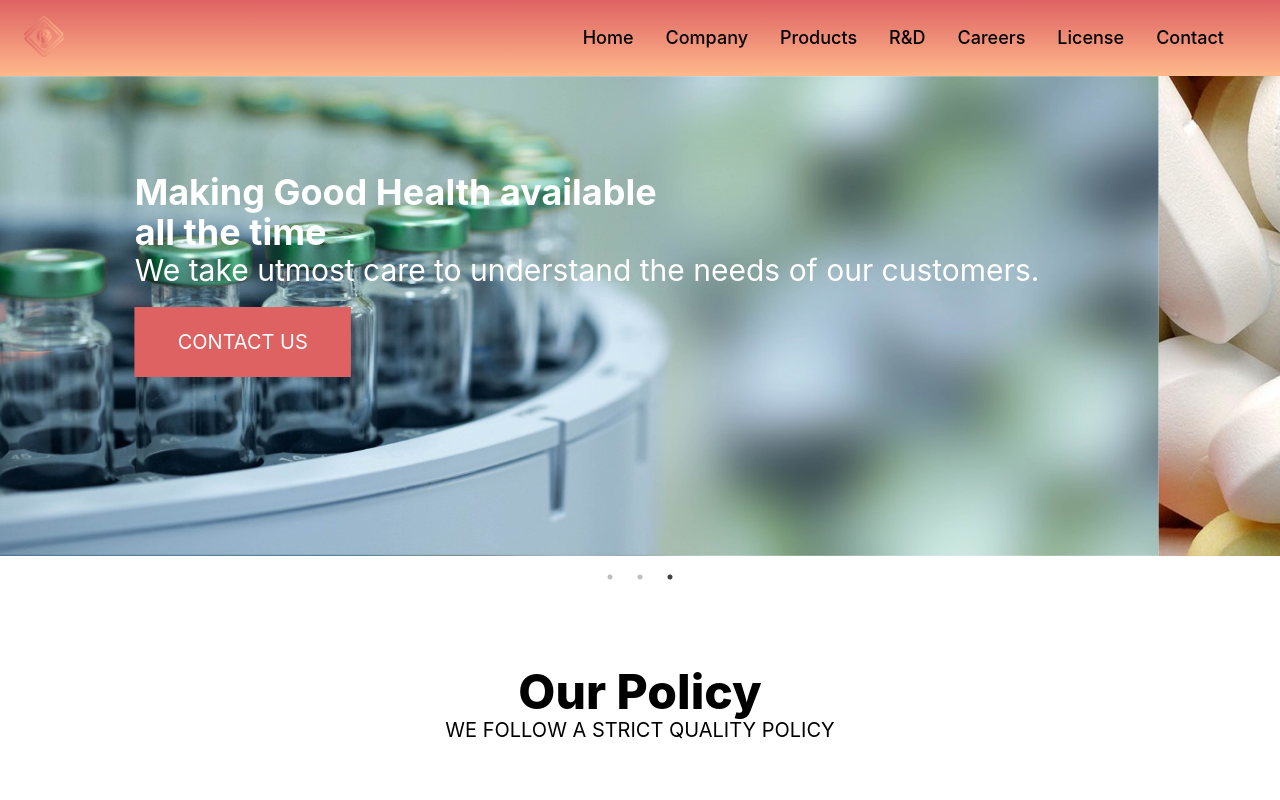
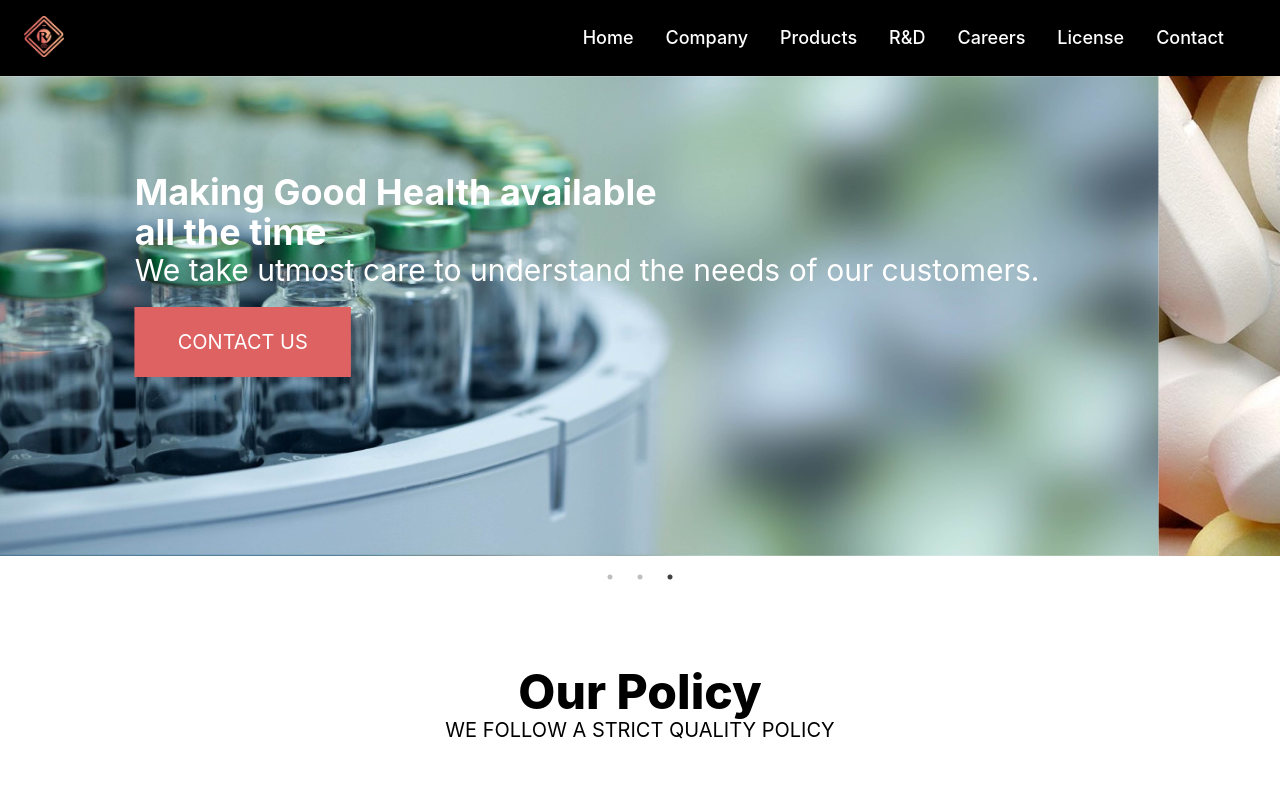
Before and after one commit to Sibananda-Sahu17/Ramvey_Healthcare, a React (Create React App) app: page / in a window 1280 px wide. Shown: the top 800 px of the page. Built offline with nearby package versions, Linux system fonts and the light colour scheme.

Commit message:
chnaged navbar color

```diff
--- a/src/Components/Navbar/Navbar.js
+++ b/src/Components/Navbar/Navbar.js
@@ -21,7 +21,7 @@ function Navbar() {
 
   return (
     <nav className="fixed-top w-full">
-      <div className="grad flex ">
+      <div className="bg-black text-white flex ">
         <div className="flex w-3/4  pl-2 ">
           <Link to="/" className="p-4 ">
             <img src={logo} className="w-10" alt="Ramvey Healthcare"/>
```
